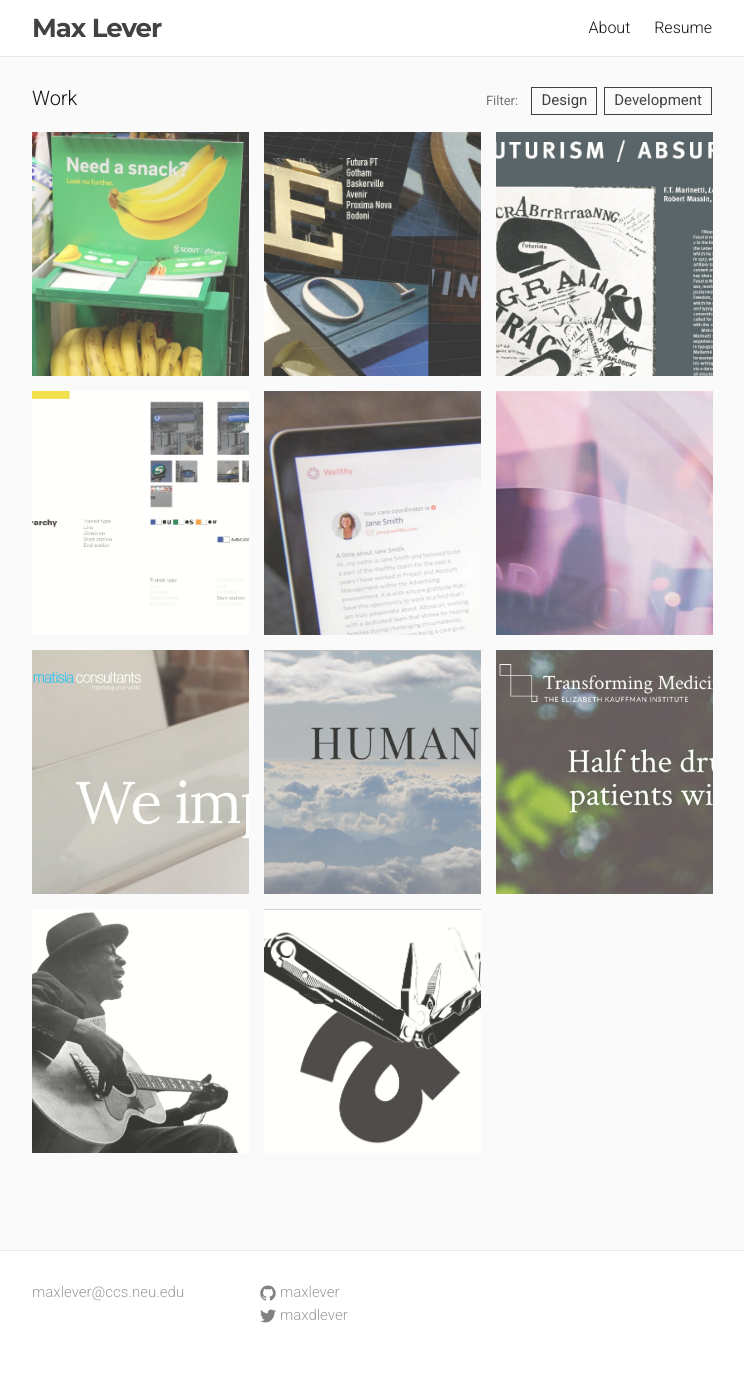
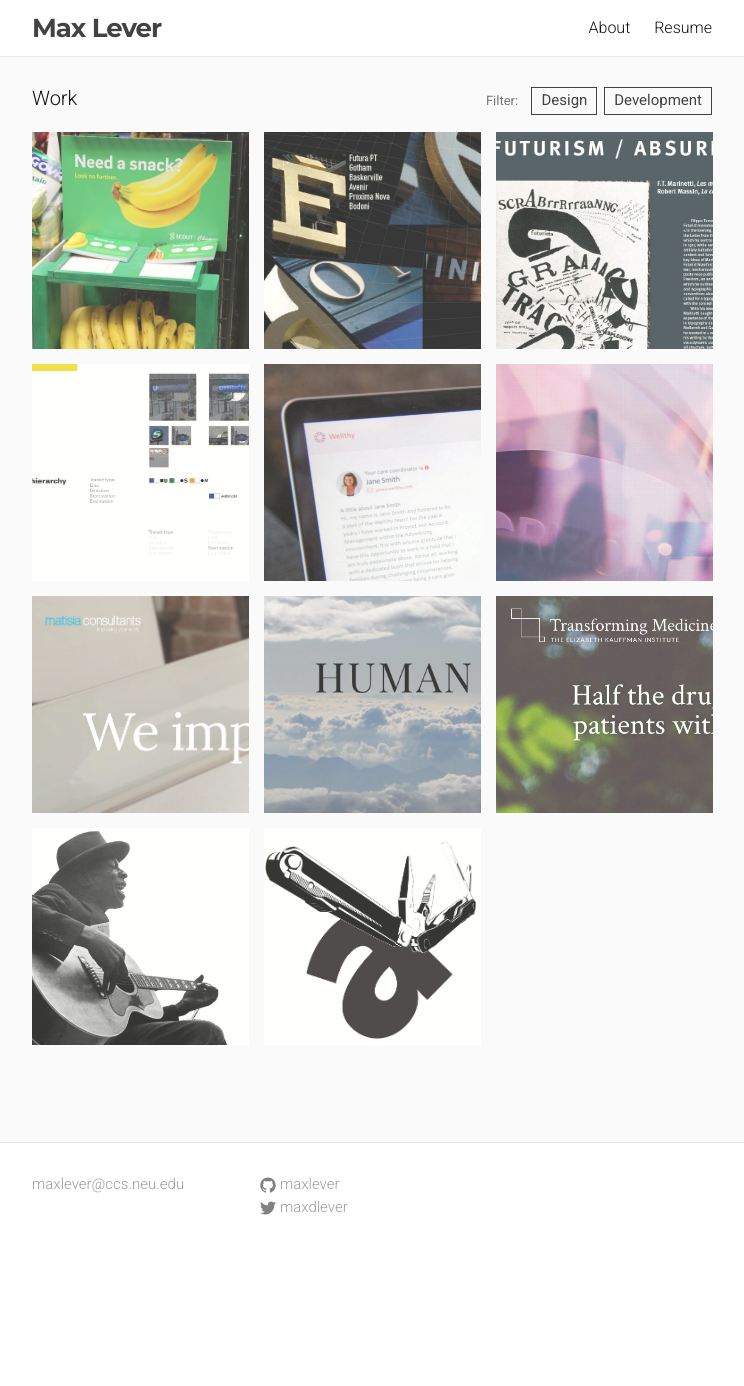
Before and after one commit to maxlever/maxlever.me, a Jekyll site: the page built from index.html, in a window 1280 px wide. Shown: the whole page, without its empty margins (268-1012 px from the left). Built offline with Jekyll 4.4.1, drawn with Linux system fonts in a browser that asks for light colours; after the commit the page ends 1278 px from its top, so only the background shows below that.

Commit message:
square grid

```diff
--- a/css/main.scss
+++ b/css/main.scss
@@ -30,7 +30,7 @@ $on-palm:          600px;
 $on-laptop:        800px;
 $on-desktop:       1200px;
 
-$tile-height:      244px;
+$tile-height:      217px;
 
 
 
```
